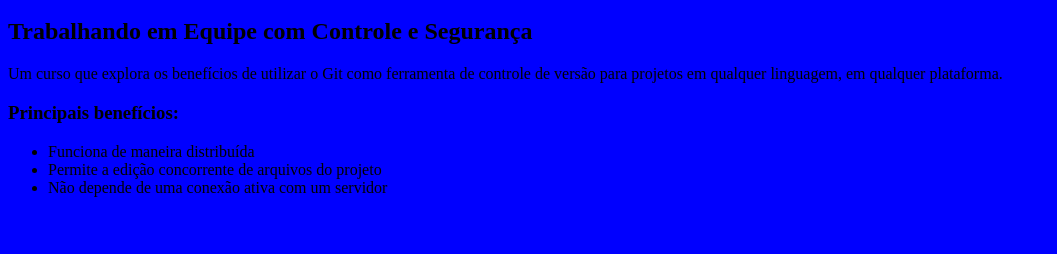
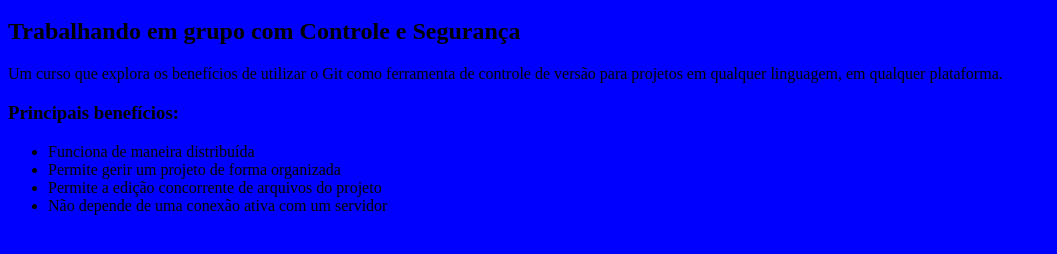
Before and after one commit to FilipeMata/git-sample, a plain HTML site: page index.html in a window 1280 px wide. Shown: the part 48-302 px from the top of the page, without its empty margins (0-1057 px from the left). Drawn offline with Linux system fonts and the light colour scheme.

Commit message:
alterando index

```diff
--- a/index.html
+++ b/index.html
@@ -4,13 +4,14 @@
     </head>
     <body>
         <h1>Git</h1>
-        <h2>Trabalhando em Equipe com Controle e Segurança</h2>
+        <h2>Trabalhando em grupo com Controle e Segurança</h2>
 
         <p>Um curso que explora os benefícios de utilizar o Git como ferramenta de controle de versão para projetos em qualquer linguagem, em qualquer plataforma.</p>
 
         <h3>Principais benefícios:</h3>
         <ul>
             <li>Funciona de maneira distribuída</li>
+            <li>Permite gerir um projeto de forma organizada</li>
             <li>Permite a edição concorrente de arquivos do projeto</li>
             <li>Não depende de uma conexão ativa com um servidor</li>
         </ul>
```
